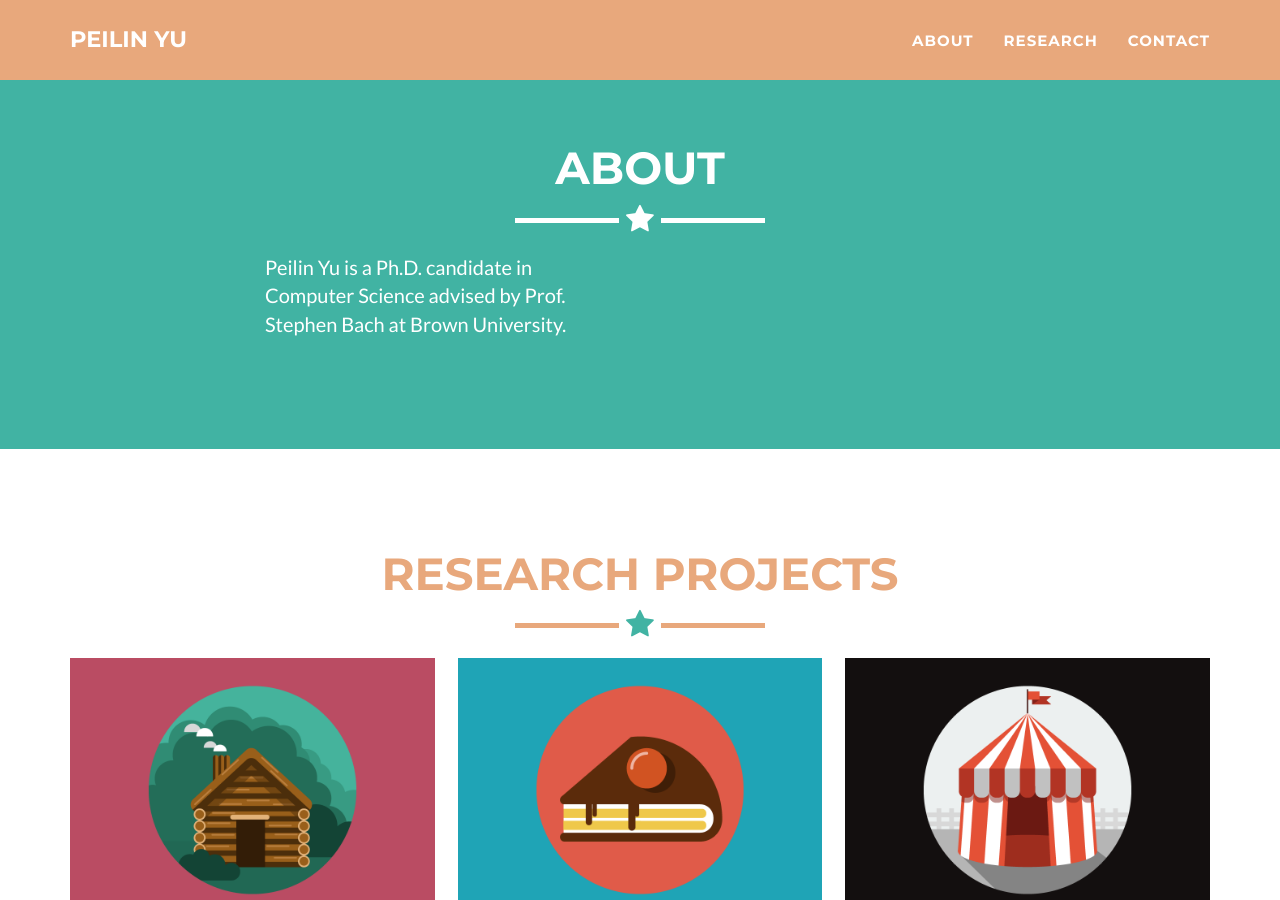
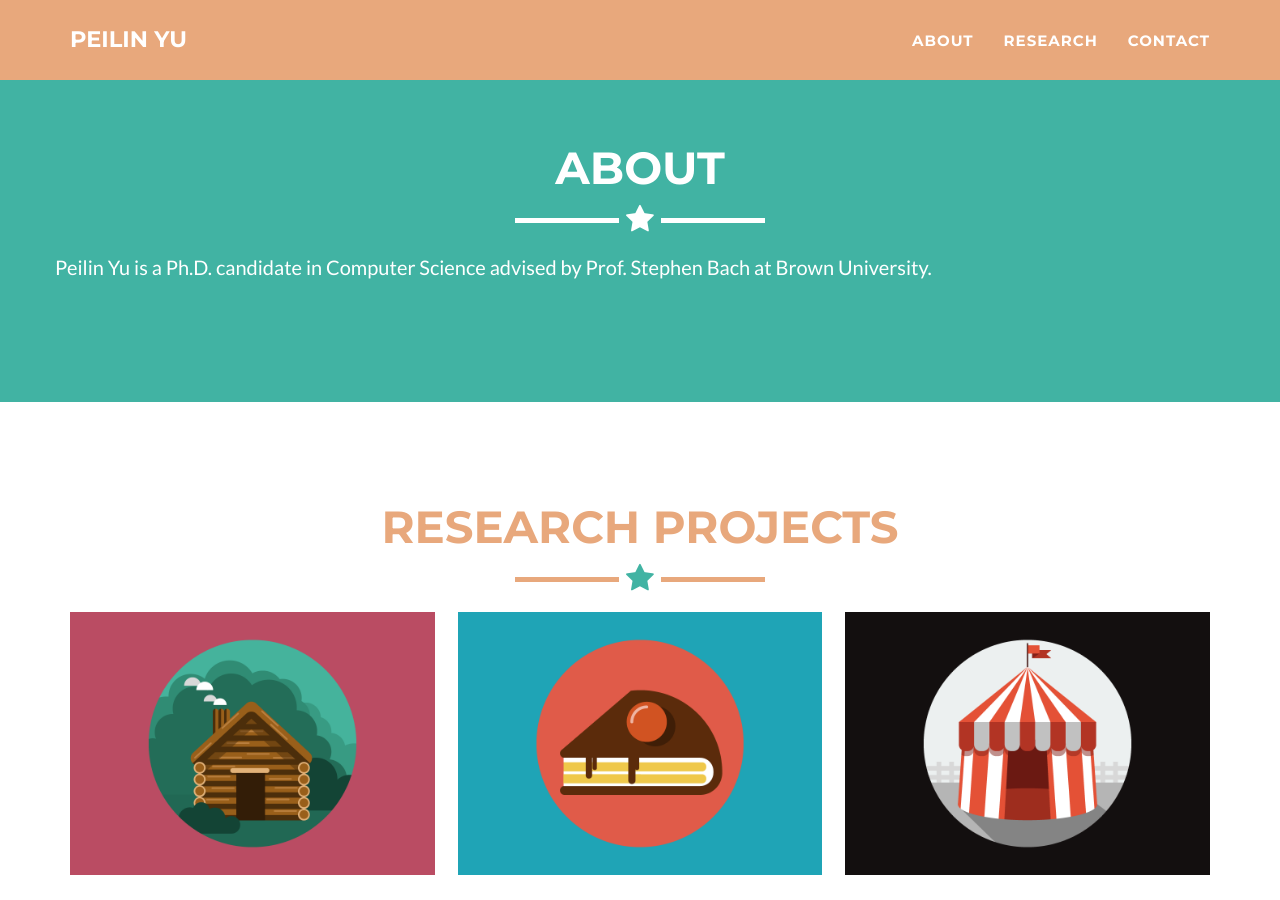
Before and after one commit to dotpyu/dotpyu.github.io, a Jekyll site: the page built from _posts/2014-07-18-project-1.markdown, in a window 1280 px wide and 900 px high, scrolled down 886 px. Built offline with Jekyll 4.4.1, drawn with Linux system fonts in a browser that asks for light colours.

Commit message:
Update about.html

```diff
--- a/_includes/about.html
+++ b/_includes/about.html
@@ -8,9 +8,9 @@
                 </div>
             </div>
             <div class="row">
-                <div class="col-lg-4 col-lg-offset-2">
+<!--                 <div class="col-lg-4 col-lg-offset-2"> -->
                     <p>Peilin Yu is a Ph.D. candidate in Computer Science advised by Prof. Stephen Bach at Brown University.</p>
-                </div>
+<!--                 </div> -->
                 <div class="col-lg-4">
                     <p> </p>
                 </div>
```
